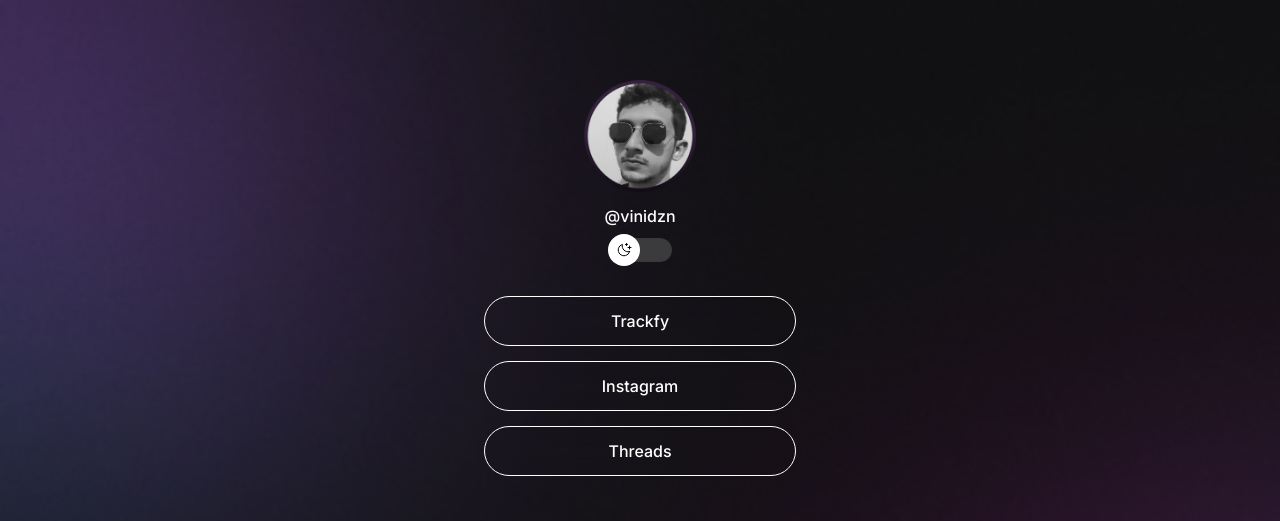
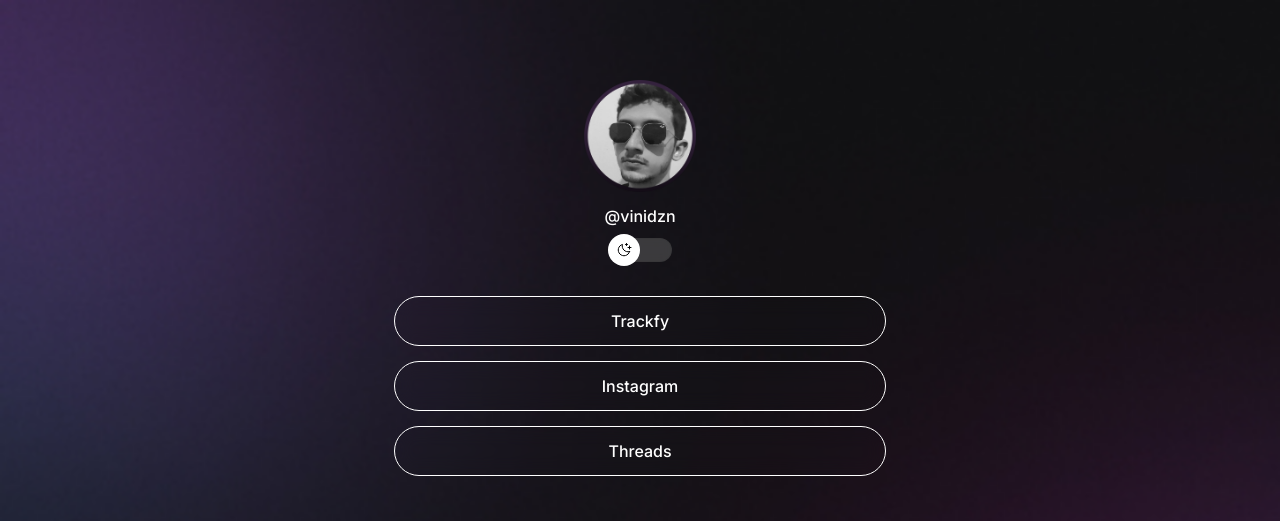
Before and after one commit to Vnnik/Personal-Page, a plain HTML site: page index.html in a window 1280 px wide. Shown: the top 521 px of the page. Drawn offline with nearby package versions, Linux system fonts and the light colour scheme.

Commit message:
modify width

```diff
--- a/script.js
+++ b/script.js
@@ -15,7 +15,7 @@ function toggleMode(){
     if (html.classList.contains("light")){
         img.setAttribute("src", "./assets/avatar-light.png")
     }
-    // se tiver sem light manter imagem origianl//
+    // se tiver sem light manter imagem origianlg//
     else{
         img.setAttribute("src", "./assets/avatar dark.png")
     }
--- a/style.css
+++ b/style.css
@@ -44,8 +44,10 @@ body * {
 
 #container {
 
-    width:360px;
+    width:100%;
     margin:56px auto 0px;
+    max-width: 588px;
+    padding: 0 24px;
 
 }
 
```
